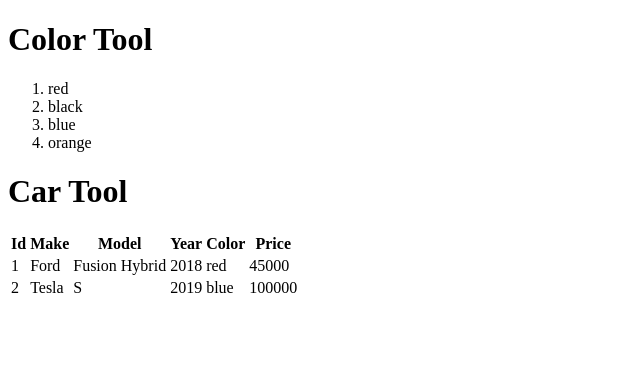
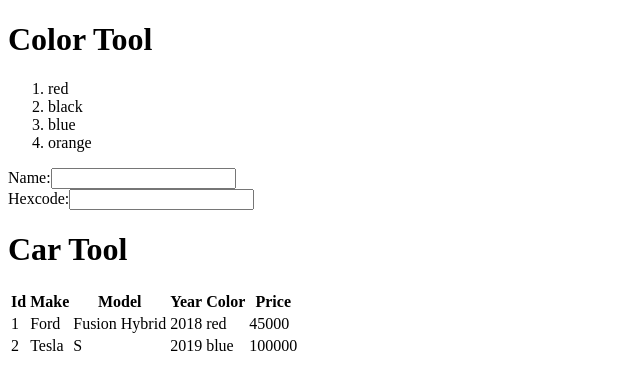
Before and after one commit to t4d-classes/react_04022020, a React (Create React App) app in the folder demo-app/: page / in a window 1280 px wide. Shown: the top 390 px of the page, without its empty margins (0-640 px from the left). Built offline with nearby package versions, Linux system fonts and the light colour scheme.

Commit message:
add code demos

```diff
--- a/demo-app/src/components/CarTool.js
+++ b/demo-app/src/components/CarTool.js
@@ -1,11 +1,7 @@
 import React from 'react';
 
-export const CarTool = () => {
+export const CarTool = (props) => {
 
-  const cars = [
-    { id: 1, make: 'Ford', model: 'Fusion Hybrid', year: 2018, color: 'red', price: 45000 },
-    { id: 2, make: 'Tesla', model: 'S', year: 2019, color: 'blue', price: 100000 },
-  ];
 
   return <>
     <header>
@@ -23,7 +19,7 @@
       </tr>
       </thead>
       <tbody>
-        {cars.map(car => <tr key={car.id}>
+        {props.cars.map(car => <tr key={car.id}>
           <td>{car.id}</td>
           <td>{car.make}</td>
           <td>{car.model}</td>
--- a/demo-app/src/components/ColorTool.js
+++ b/demo-app/src/components/ColorTool.js
@@ -1,14 +1,54 @@
-import React from 'react';
+import React, { useState } from 'react';
 
-export const ColorTool = (props) => {
+export const ColorTool = ({ colors }) => {
+
+  // const colorFormState = useState({
+  //   name: '',
+  // } /* initialization object only used on the first render */);
+
+  // const colorForm = colorFormState[0];
+  // const setColorForm = colorFormState[1];
+
+  const [ colorForm, setColorForm ] = useState({
+    name: '', hexcode: '',
+  });
+
+
+  const change = (e) => {
+
+    setColorForm({
+
+      // object spread operator
+      // copies the properties from colorForm into the new object
+      ...colorForm,
+
+      // computed property
+      [ e.target.name ]: e.target.value,
+    });
+
+  };
+
+  console.log(colorForm);
 
   return <>
     <header>
       <h1>Color Tool</h1>
     </header>
     <ol>
-      {props.colors.map(color => <li key={color.id}>{color.name}</li>)}
+      {colors.map(color => <li key={color.id}>{color.name}</li>)}
     </ol>
+    <form>
+      <div>
+        <label htmlFor="color-name-input">Name:</label>
+        <input type="text" id="color-name-input" name="name"
+          value={colorForm.name} onChange={change} />
+      </div>
+      <div>
+        <label htmlFor="color-hexcode-input">Hexcode:</label>
+        <input type="text" id="color-hexcode-input" name="hexcode"
+          value={colorForm.hexcode} onChange={change} />
+      </div>
+    </form>
   </>;
 
 };
--- a/demo-app/src/index.js
+++ b/demo-app/src/index.js
@@ -11,10 +11,16 @@
   { id: 4, name: 'orange' },
 ];
 
+const cars = [
+  { id: 1, make: 'Ford', model: 'Fusion Hybrid', year: 2018, color: 'red', price: 45000 },
+  { id: 2, make: 'Tesla', model: 'S', year: 2019, color: 'blue', price: 100000 },
+];
+
+
 ReactDOM.render(
   <>
     <ColorTool colors={colorList} />
-    <CarTool />
+    <CarTool cars={cars} />
   </>,
   document.querySelector('#root'),
 );
```
Also changed, not shown: demo-app/exercises/exercise-5.md (added, +13 -0 lines).
